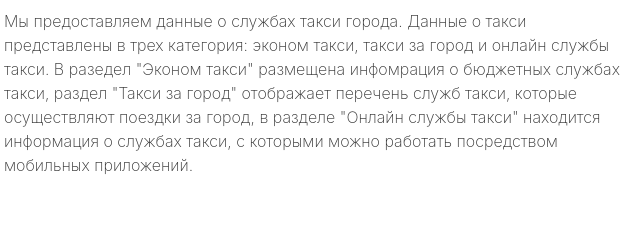
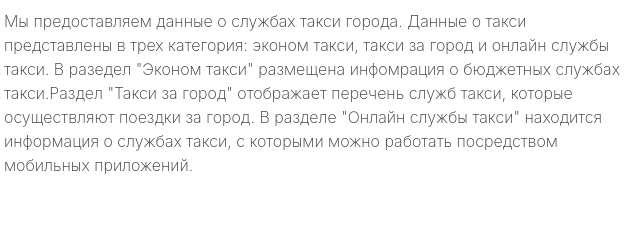
Before and after one commit to liogemenpa19897/liogemenpa19897.github.io, a plain HTML site: page index.html in a window 1280 px wide. Shown: the part 1291-1518 px from the top of the page, 556-1196 px from the left. Drawn offline with nearby package versions, Linux system fonts and the light colour scheme.

Commit message:
Update index.html

```diff
--- a/index.html
+++ b/index.html
@@ -97,8 +97,8 @@
                 <h2 class="text-primary pt-3">Службы такси города</h2>
                 <p class="">Мы предоставляем данные о службах такси города. Данные о такси представлены в трех
                     категория: эконом такси, такси за город и онлайн службы такси. В разедел "Эконом такси" размещена
-                    инфомрация о бюджетных службах такси, раздел "Такси за город"
-                    отображает перечень служб такси, которые осуществляют поездки за город, в разделе "Онлайн службы
+                    инфомрация о бюджетных службах такси.Раздел "Такси за город"
+                    отображает перечень служб такси, которые осуществляют поездки за город. В разделе "Онлайн службы
                     такси" находится информация о службах такси, с которыми можно работать посредством мобильных
                     приложений.</p>
             </div>
```
